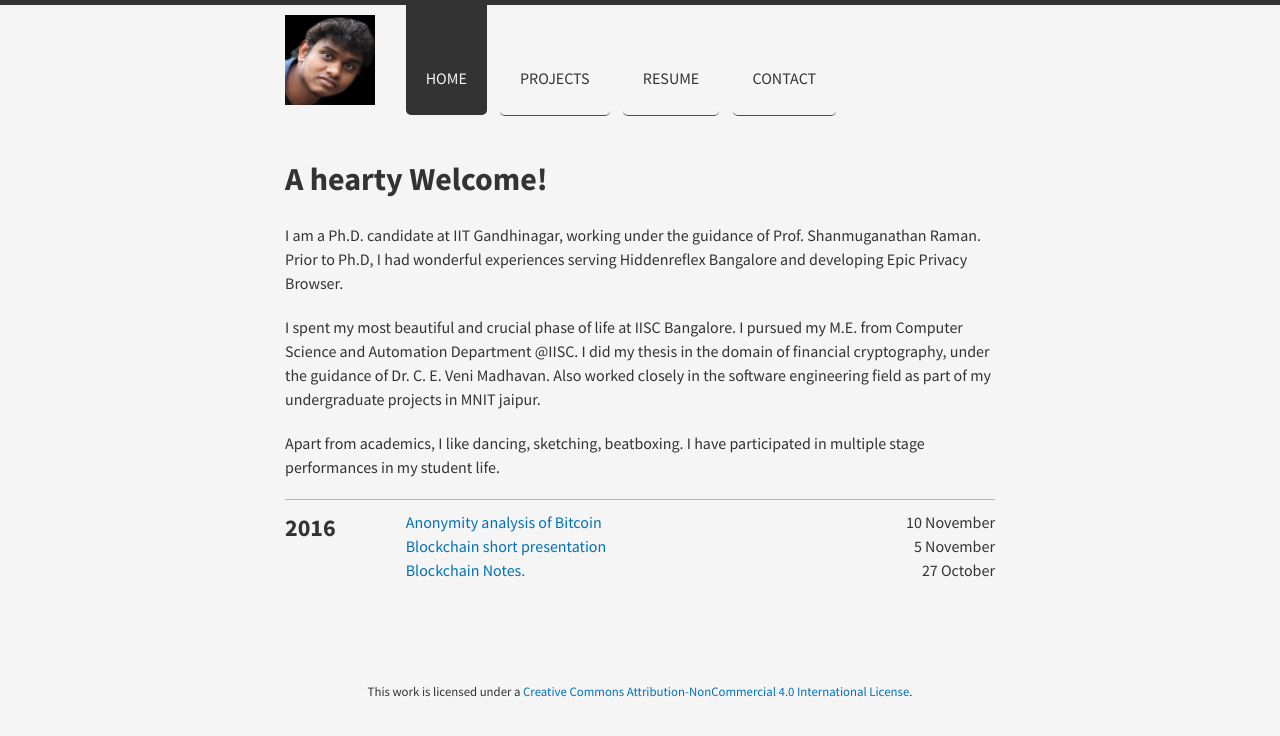
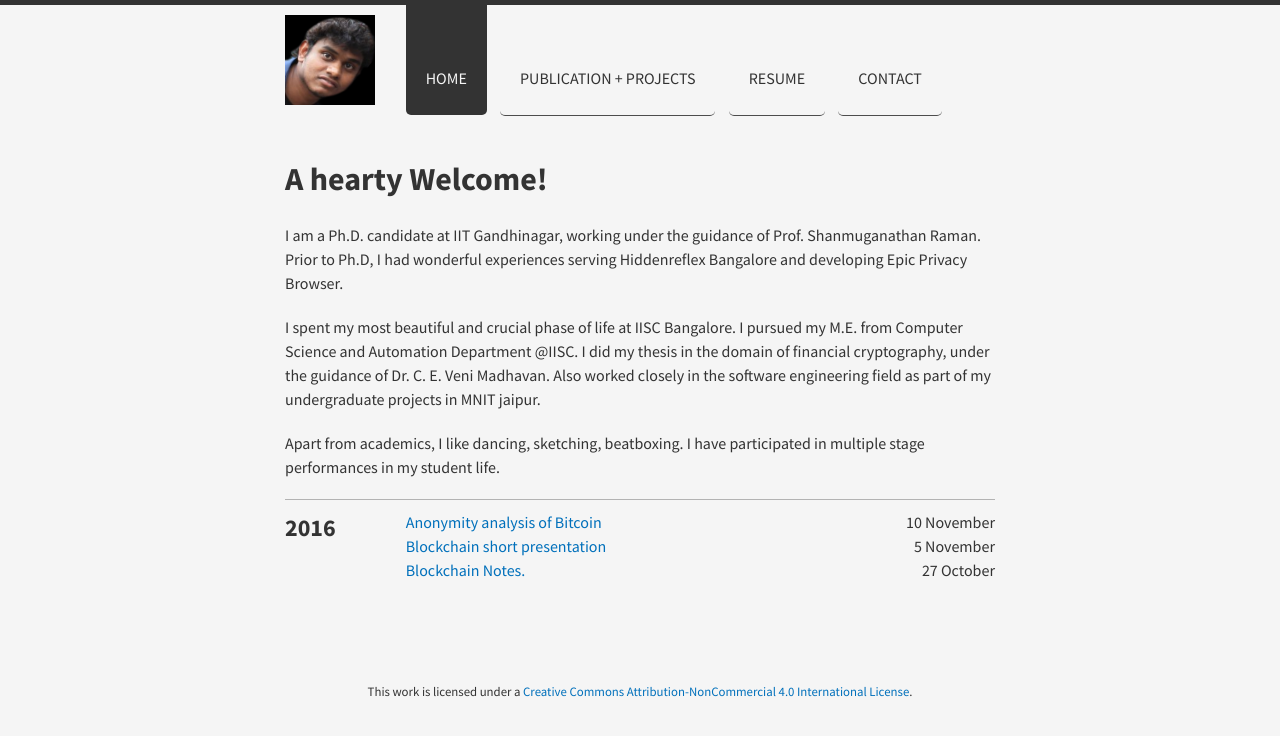
Before and after one commit to indramastan/indradeepmastan, a Jekyll site: the page built from index.html, in a window 1280 px wide. Shown: the top 736 px of the page. Built offline with Jekyll 4.4.1, drawn with Linux system fonts in a browser that asks for light colours; nearby versions of some CDN libraries.

Commit message:
Update links.yml
index

```diff
--- a/_data/links.yml
+++ b/_data/links.yml
@@ -2,7 +2,7 @@
   title: Home
 
 - url: /projects
-  title: Projects
+  title: Publication + Projects
 
 - url: /resume
   title: Resume
```
